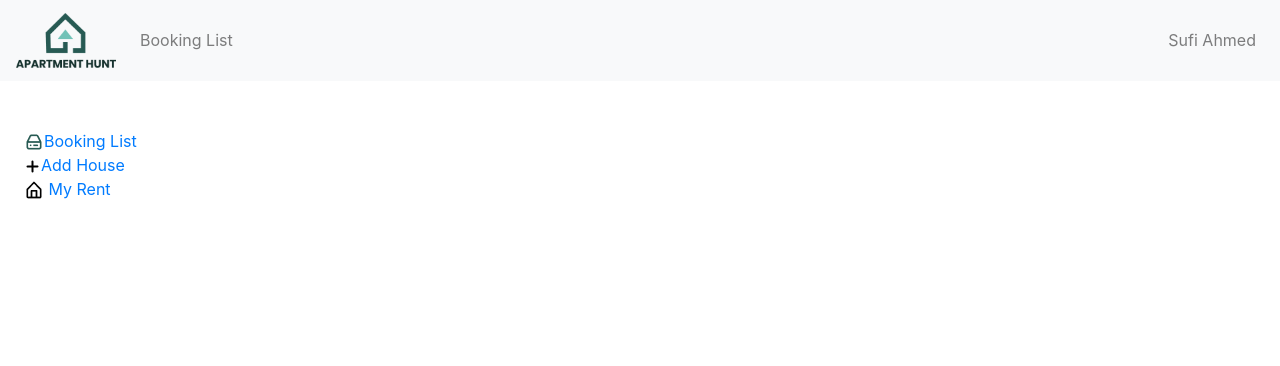
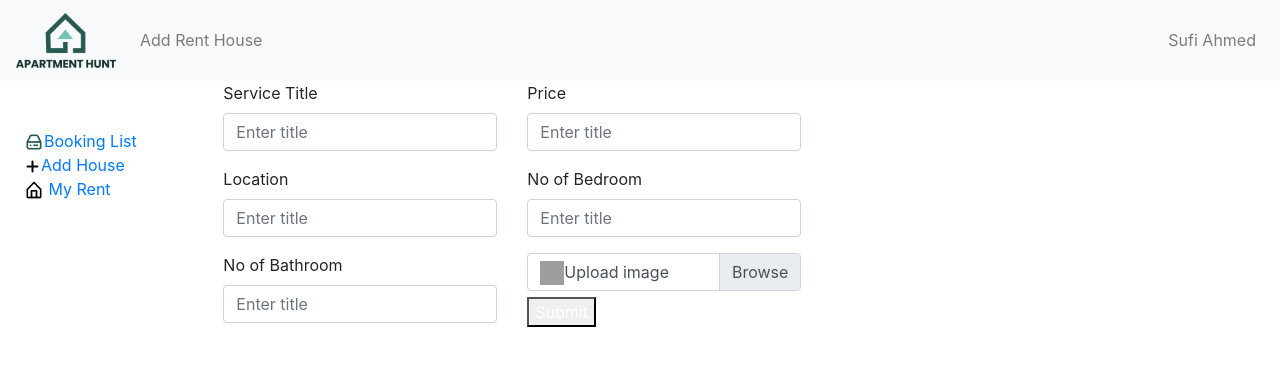
Before and after one commit to ranamahmud/apartment-hunt-client, a React (Create React App) app: page /add-rent in a window 1280 px wide. Shown: the top 366 px of the page. Built offline with nearby package versions, Linux system fonts and the light colour scheme; grey boxes are pictures that could not be loaded; what react-alert-template-basic would draw is missing.

Commit message:
form fileds updated

```diff
--- a/src/components/AddRentHouse/AddRentHouse/AddRentHouse.js
+++ b/src/components/AddRentHouse/AddRentHouse/AddRentHouse.js
@@ -1,14 +1,142 @@
-import React from 'react';
+import React, { useState } from 'react';
+import { useAlert } from 'react-alert';
+import { Image, Form, Col, Row } from 'react-bootstrap';
 import AdminHeader from '../../common/AdminHeader/AdminHeader';
 import AdminSidebar from '../../common/AdminSidebar/AdminSidebar';
 
 const AddRentHouse = () => {
+    const alert = useAlert()
+    const [serviceInfo, setInfo] = useState({});
+    const [file, setFile] = useState(null);
+    const handleBlur = e => {
+        const newServiceInfo = { ...serviceInfo };
+        newServiceInfo[e.target.name] = e.target.value;
+        setInfo(newServiceInfo);
+    }
+
+    const handleFileChange = (e) => {
+        const newFile = e.target.files[0];
+        setFile(newFile);
+    }
+
+    const handleSubmit = (e) => {
+        const formData = new FormData()
+        if (file === null) {
+            alert.error('You must select a image file')
+
+        } else {
+            formData.append('file', file);
+            formData.append('userName', serviceInfo.userName);
+            formData.append('email', serviceInfo.email);
+            formData.append('name', serviceInfo.name);
+            formData.append('detail', serviceInfo.detail);
+            fetch('https://creative-agency-service.herokuapp.com/addService', {
+                method: 'POST',
+                body: formData
+            })
+                .then(response => response.json())
+                .then(data => {
+                    if (data) {
+                        alert.success('Service Added Successfully!')
+                        document.querySelector('#add-service').reset()
+                    }
+
+                })
+                .catch(error => {
+                    alert.error('Service Adding Failed!')
+                    console.error(error)
+                })
+
+        }
+
+        e.preventDefault()
+    }
     return (
         <section>
-            <AdminHeader title="Booking List" />
+            <AdminHeader title="Add Rent House" />
             <div className="container-fluid row">
 
                 <AdminSidebar />
+                <div className="col-md-10 col-sm-12 col-12 d-flex">
+                    <form id="service-form" className="form-group" id="add-service" onSubmit={handleSubmit}>
+                        <Row>
+                            <Col>  <Form.Group controlId="formBasicEmail">
+                                <Form.Label >Service Title</Form.Label>
+                                <Form.Control type="text" placeholder="Enter title"
+                                    onBlur={handleBlur}
+                                    required
+                                    name="name"
+                                />
+                            </Form.Group>
+                                <Form.Group controlId="formBasicEmail">
+                                    <Form.Label >Location</Form.Label>
+                                    <Form.Control type="text" placeholder="Enter title"
+                                        onBlur={handleBlur}
+                                        required
+                                        name="name"
+                                    />
+                                </Form.Group>
+
+
+
+                                <Form.Group controlId="formBasicEmail">
+                                    <Form.Label >No of Bathroom</Form.Label>
+                                    <Form.Control type="text" placeholder="Enter title"
+                                        onBlur={handleBlur}
+                                        required
+                                        name="name"
+                                    />
+                                </Form.Group>
+                            </Col>
+                            <Col>
+                                <Form.Group controlId="formBasicEmail">
+                                    <Form.Label >Price</Form.Label>
+                                    <Form.Control type="text" placeholder="Enter title"
+                                        onBlur={handleBlur}
+                                        required
+                                        name="name"
+                                    />
+                                </Form.Group>
+                                <Form.Group controlId="formBasicEmail">
+                                    <Form.Label >No of Bedroom</Form.Label>
+                                    <Form.Control type="text" placeholder="Enter title"
+                                        onBlur={handleBlur}
+                                        required
+                                        name="name"
+                                    />
+                                </Form.Group>
+
+                                <div
+                                    id="upload-img-form"
+                                >
+                                    <div className="custom-file"
+                                    >
+                                        <label id="upload-btn-img" className="custom-file-label" htmlFor="customFile"
+                                        ><Image src={require('../../../../src/images/icons/cloud-upload-outline.png')}
+                                            style={{ width: "24px", height: "24px" }}
+                                            />Upload image</label>
+                                        <input type="file"
+                                            onChange={handleFileChange}
+                                            id="customFile"
+                                            hidden
+                                        />
+
+                                    </div>
+                                </div>
+
+                                <button id="add-btn"
+                                    type="submit"
+                                    // onClick={handleSubmit}
+                                    className="text-white"
+                                >Submit </button>
+                            </Col>
+                        </Row>
+
+
+
+
+                    </form>
+                </div>
             </div>
         </section>
     );
```
Also changed, not shown: src/images/icons/cloud-upload-outline.png (added).
